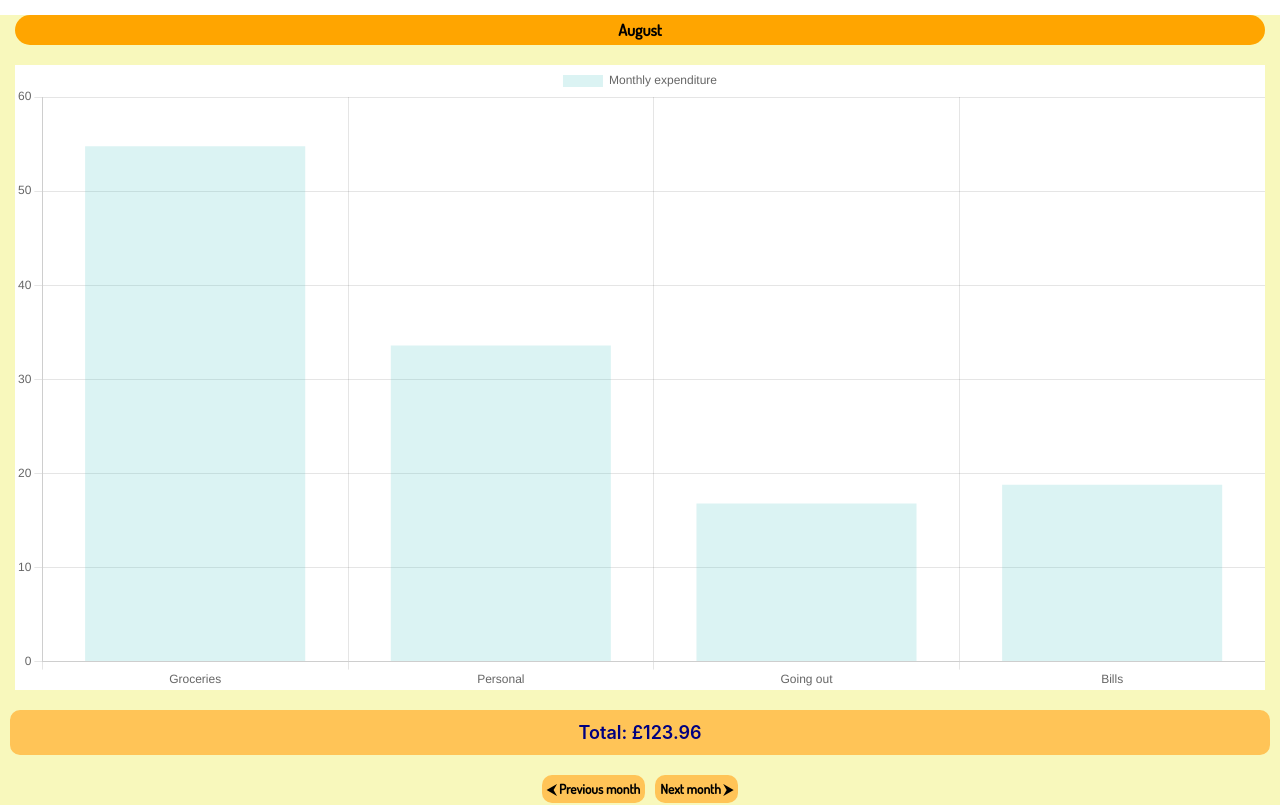
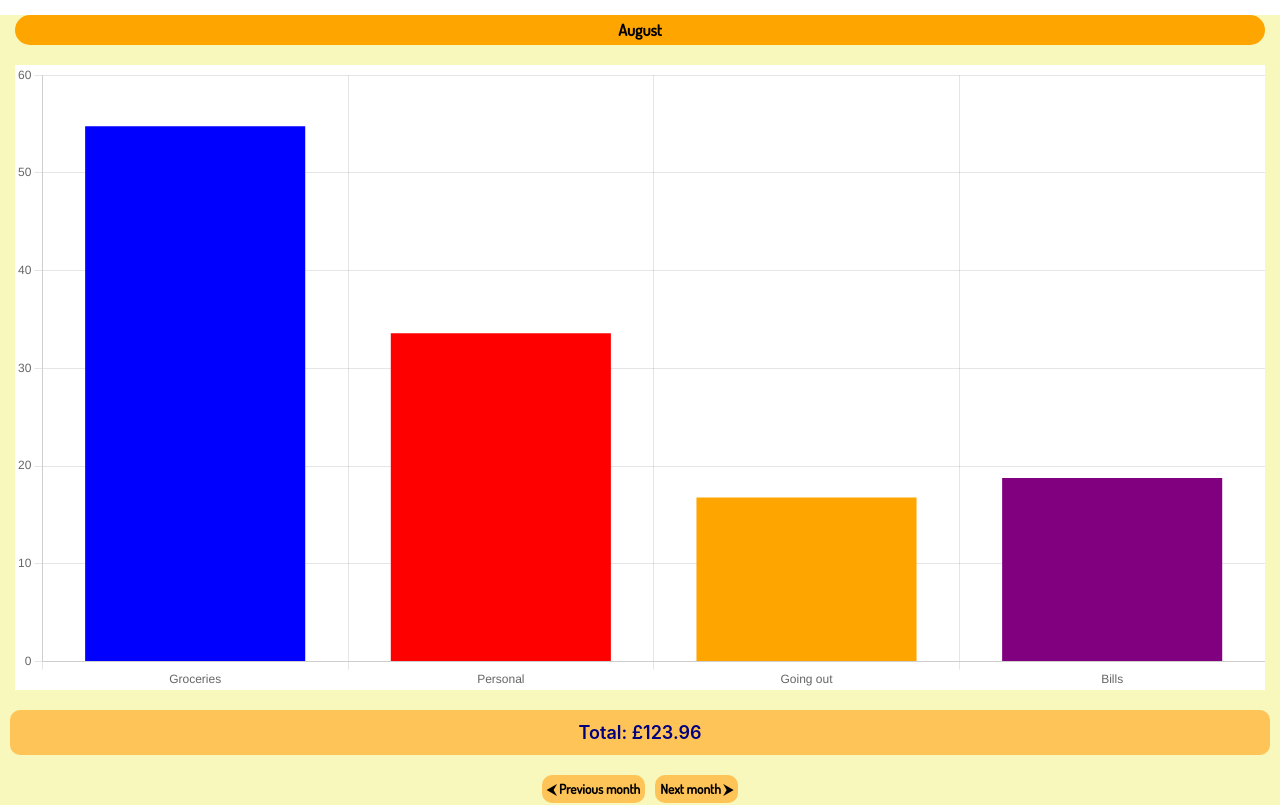
Before and after one commit to Alan-day/spending-tracker, a React (Create React App) app: page /graph in a window 1280 px wide. Shown: the top 805 px of the page. Built offline with nearby package versions, Linux system fonts and the light colour scheme; no server answers.

Commit message:
minor improvements in graph component

```diff
--- a/src/Components/Graph/Graph.jsx
+++ b/src/Components/Graph/Graph.jsx
@@ -1,10 +1,10 @@
 import React from "react";
 import { Bar } from "react-chartjs-2";
 import { Chart as ChartJS } from "chart.js/auto";
-const Graph = ({ chartData }) => {
+const Graph = ({ chartData, options }) => {
   return (
     <div>
-      <Bar data={chartData} />
+      <Bar data={chartData} options={options} />
     </div>
   );
 };
--- a/src/pages/Graphpage/Graphpage.jsx
+++ b/src/pages/Graphpage/Graphpage.jsx
@@ -36,7 +36,7 @@ const Graphpage = () => {
     {
       label: "Monthly expenditure",
       data: labels.map((category) => spendingByCategory[category] || 0),
-      backgroundColor: "rgba(75, 192, 192, 0.2)",
+      backgroundColor: ["blue", "red", "orange", "purple"],
     },
   ];
 
@@ -51,7 +51,21 @@ const Graphpage = () => {
       listData.push(data);
     }
   }
-
+  const options = {
+    scales: {
+      x: {
+        display: true,
+      },
+      y: {
+        display: true,
+      },
+    },
+    plugins: {
+      legend: {
+        display: false,
+      },
+    },
+  };
   const totalSpending = () => {
     let total = 0;
     listData.map((element) => {
@@ -196,7 +210,7 @@ const Graphpage = () => {
     <div className="graphpage-container">
       <div className="graphpage-container__month"> {namedMonth}</div>
       <div className="graphpage-container__graph">
-        <Graph chartData={userData} />
+        <Graph chartData={userData} options={options} />
       </div>
       <div className="graphpage-container__total">Total: {total}</div>
       <button
--- a/src/pages/Homepage/Homepage.jsx
+++ b/src/pages/Homepage/Homepage.jsx
@@ -25,7 +25,7 @@ const Homepage = () => {
         <p className="homepage-container__paragraph">
           Swift is an expense tracker application that allows you to see how you
           spend your money. When adding an expense you have a few categories to
-          choose from: 'Personal', 'Groceries', 'Going Out' and 'Bills'.{" "}
+          choose from: 'Personal', 'Groceries', 'Going Out' and 'Bills'.
         </p>
         <p className="homepage-container__paragraph">
           Choose 'Personal' for any expenses related to travelling, buying books
```
